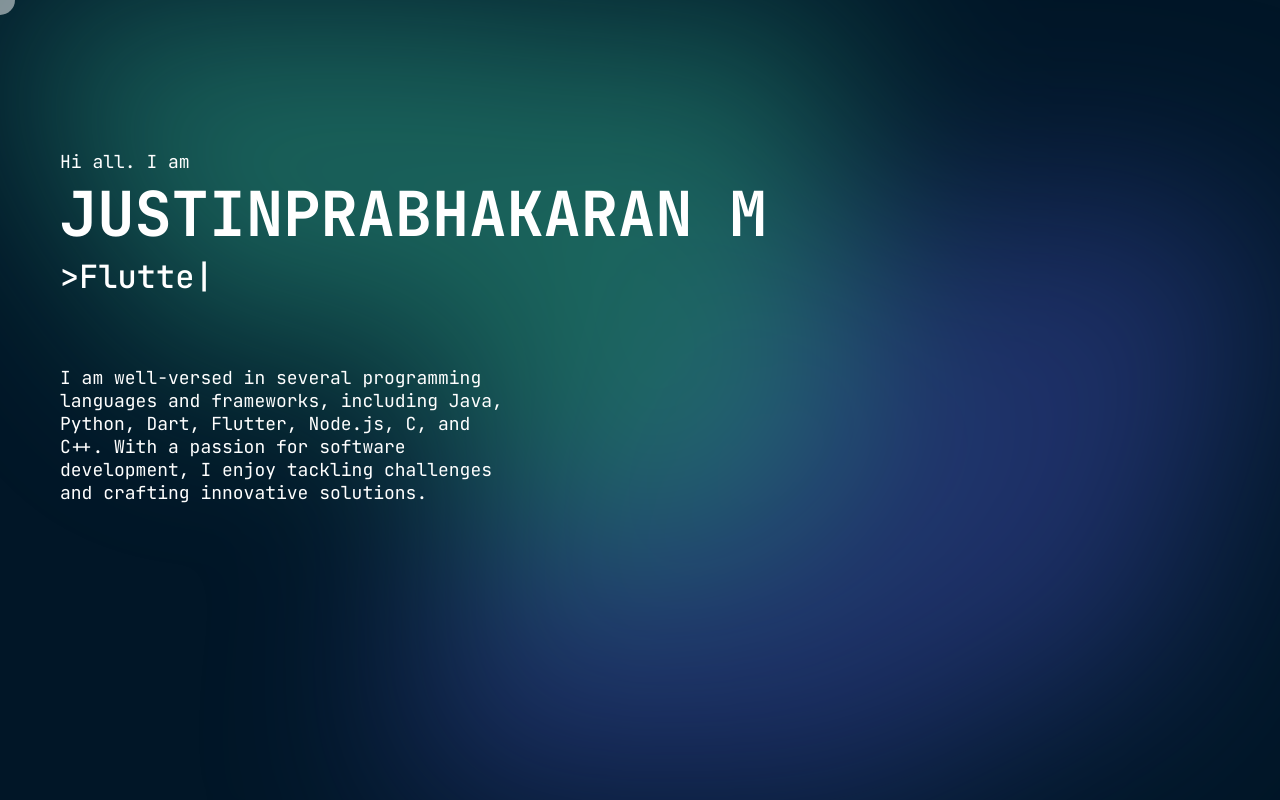
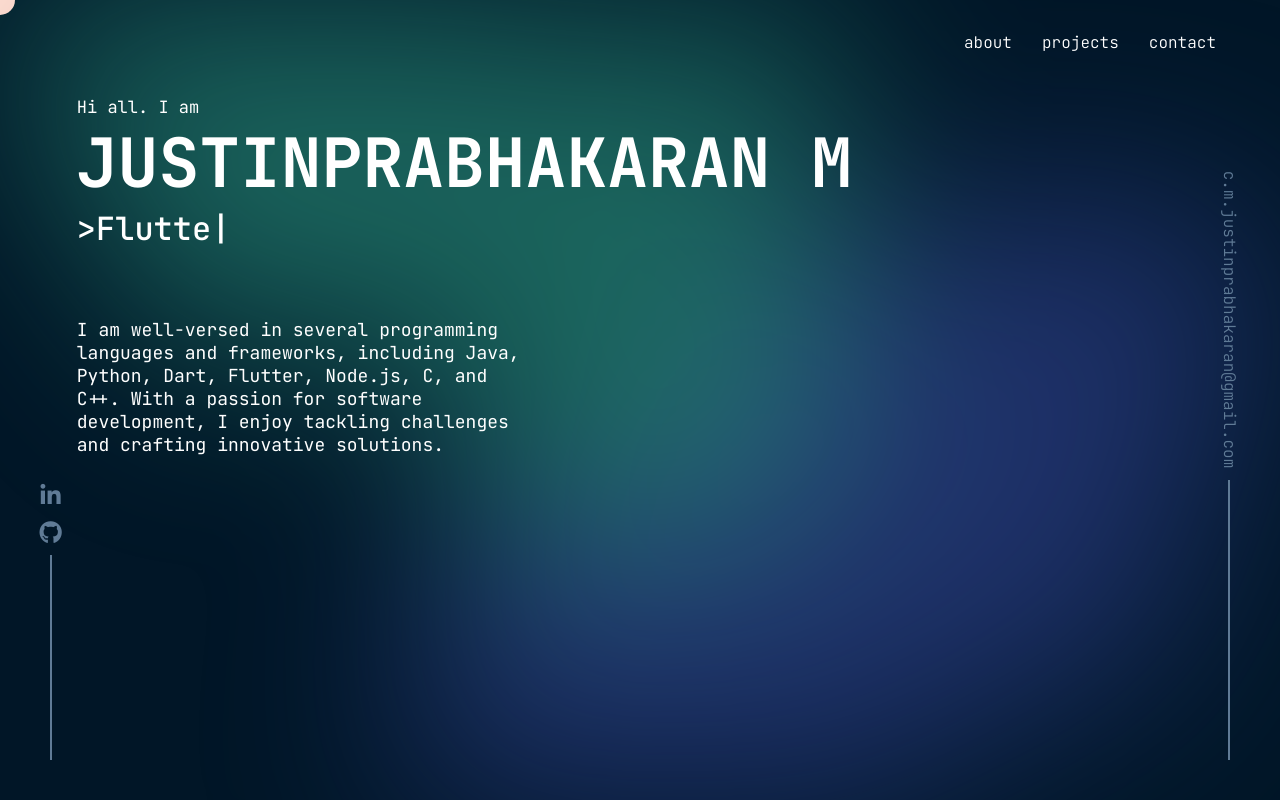
Before and after one commit to justin-prabhakaran/portfolio-react, a React (Vite) app: page / in a window 1280 px wide. Built offline with nearby package versions, Linux system fonts and the light colour scheme.

Commit message:
Left,Right Icons &&Nav Added

```diff
--- a/src/App.css
+++ b/src/App.css
@@ -3,7 +3,6 @@
 /* * {
     cursor: none;
 } */
-
 body {
     margin: 0;
     padding: 0;
@@ -25,14 +24,15 @@
     background-position: center;
     background-size: cover;
     filter: blur(100px);
-    z-index: -1;
+    z-index: -2;
+
 }
 
+.content {
+    padding-top: 12vh;
+    padding-left: 6vw;
+    z-index: 1;
 
-
-.content {
-    padding-top: 150px;
-    padding-left: 60px;
 }
 
 .intro p {
@@ -42,14 +42,19 @@
 
 #hi-intro {
     color: white;
-    font-size: 18px;
+    font-size: 17px;
 }
 
 #name {
-    font-size: 62px;
+    font-size: 68px;
     font-weight: bold;
     color: white;
     display: inline;
+    transition: all 0.2s;
+}
+
+#name:hover {
+    font-size: 75px;
 }
 
 #roles {
@@ -64,12 +69,112 @@
 }
 
 .cursor {
-    background-color: rgba(255, 255, 255, 0.5);
+    background-color: white;
     width: 30px;
     height: 30px;
     border-radius: 50%;
     pointer-events: none;
     position: absolute;
-    pointer-events: none;
-    transition:all 100ms linear;
+    mix-blend-mode: difference;
+
+    transition: all 100ms linear;
+    z-index: 9999;
+
 }
+
+.left-icons {
+    position: absolute;
+    bottom: 5vh;
+    left: 2vw;
+    display: flex;
+    flex-direction: column;
+    align-items: center;
+    justify-content: center;
+    z-index: 1;
+    /* Ensure icons are above the background */
+}
+
+.left-icons .icons {
+    display: flex;
+    flex-direction: column;
+    align-items: center;
+    width: 50px;
+}
+
+.left-icons .icon {
+    color: #607B96;
+    font-size: 23px;
+    padding-bottom: 7px;
+    transition: all 0.2s;
+}
+
+.left-icons .icon:hover {
+    transform: scale(1.4);
+}
+
+.left-icons .line {
+    padding-top: 5px;
+    width: 2px;
+    height: 200px;
+    background-color: #607B96;
+}
+
+.right-icons {
+    position: absolute;
+    bottom: 5vh;
+    right: 2vw;
+    display: flex;
+    flex-direction: column;
+    align-items: center;
+    justify-content: center;
+    z-index: 1;
+}
+
+.right-icons .email {
+    font-weight: 300;
+    display: inline-flex;
+    flex-direction: column;
+    align-items: center;
+    width: 50px;
+    color: #607B96;
+    transform: rotate(90deg);
+    transition: all 0.2s;
+}
+
+.right-icons .email:hover {
+    font-size: 18px;
+    font-weight: 700;
+}
+
+.right-icons .line {
+    margin-top: 150px;
+    width: 2px;
+    height: 35vh;
+    background-color: #607B96;
+}
+
+.nav-content {
+    position: absolute;
+    top: 2vh;
+    right: 5vw;
+    z-index: 1;
+}
+
+.nav-content .nav-ul {
+    list-style: none;
+    display: flex;
+    color: white;
+}
+
+.nav-ul .nav-li {
+    font-weight: 300;
+
+    padding-left: 30px;
+    font-size: 16px;
+    transition: all 0.2s;
+}
+
+.nav-ul .nav-li:hover {
+    font-weight: 700;
+    transform: scale(1.25);
+}
--- a/src/App.jsx
+++ b/src/App.jsx
@@ -2,10 +2,17 @@
 // import { motion } from 'framer-motion';
 import "./App.css";
 import { ReactTyped } from "react-typed";
+import LinkedInIcon from "./components/icons/LinkedInIcon";
+import GitHubIcon from "./components/icons/GitHubIcon";
 
 function App() {
   const [mousePos, setMousePos] = useState({ x: 0, y: 0 });
-  const [cursorVariant, setcursorVariant] = useState('default');
+  const [cursorVariant, setCursorVariant] = useState('default');
+
+  // const [isLinkedIconHovered, setLinkedIconHovered] = useState(false);
+  // const [isGitHubIconHovered, setGitHubIconHovered] = useState(false);
+  const [isEmailHovered, setEmailHovered] = useState(false)
+
   useEffect(() => {
     const mouseMove = (e) => {
       setMousePos({
@@ -24,7 +31,7 @@
   const variants = {
     'default': {
       top: mousePos.y - 15,
-      left: mousePos.x - 15
+      left: mousePos.x - 15,
     },
 
     'text': {
@@ -52,18 +59,109 @@
         </motion.div> */}
 
         <div className={`cursor ${cursorVariant}`} style={variants[cursorVariant]}></div>
+
+        <div className="nav-content">
+          <ul className="nav-ul">
+            <li className="nav-li"
+              onMouseEnter={() => {
+                setCursorVariant('text');
+              }}
+
+              onMouseLeave={() => {
+                setCursorVariant('default')
+              }}
+
+            >about</li>
+            <li className="nav-li"
+              onMouseEnter={() => {
+                setCursorVariant('text');
+              }}
+
+              onMouseLeave={() => {
+                setCursorVariant('default')
+              }}
+            >projects</li>
+            <li className="nav-li"
+
+
+              onMouseEnter={() => {
+                setCursorVariant('text');
+              }}
+
+              onMouseLeave={() => {
+                setCursorVariant('default')
+              }}>contact</li>
+          </ul>
+        </div>
+
+
+
+        <div className="left-icons">
+          <div className="icons">
+            <div
+              className="icon"
+
+              onMouseEnter={() => {
+                setCursorVariant("text");
+                // setLinkedIconHovered(true);
+              }}
+              onMouseLeave={() => {
+                setCursorVariant("default");
+                // setLinkedIconHovered(false);
+              }}
+            >
+              <LinkedInIcon />
+            </div>
+            <div
+              className="icon"
+              onMouseEnter={() => {
+                setCursorVariant("text");
+                // setGitHubIconHovered(true);
+              }}
+              onMouseLeave={() => {
+                setCursorVariant("default");
+                // setGitHubIconHovered(false);
+              }}
+            >
+              <GitHubIcon />
+            </div>
+          </div>
+          <div className="line"></div>
+        </div>
+        <div className="right-icons">
+          <div
+            className="email"
+            onMouseEnter={() => {
+              setCursorVariant("text");
+              setEmailHovered(true);
+            }}
+            onMouseLeave={() => {
+              setCursorVariant("default");
+              setEmailHovered(false);
+            }}
+          >
+            c.m.justinprabhakaran@gmail.com
+          </div>
+          <div className="line" style={
+            {
+              marginTop: isEmailHovered ? 162 : 150,
+            }
+          }></div>
+        </div>
+
+
         <div className="content">
           <div className="intro">
             <div id="hi-intro">Hi all. I am</div>
             <div
               onMouseEnter={
                 () => {
-                  setcursorVariant('text');
+                  setCursorVariant('text');
                 }
               }
               onMouseLeave={
                 () => {
-                  setcursorVariant('default');
+                  setCursorVariant('default');
                 }
               }
               id="name"
--- /dev/null
+++ b/src/components/icons/GitHubIcon.jsx
@@ -0,0 +1,10 @@
+import '@fortawesome/fontawesome-free/css/all.min.css';
+
+
+function GitHubIcon() {
+    return (
+        <i className="fa-brands fa-github"></i>
+    )
+}
+
+export default GitHubIcon
--- /dev/null
+++ b/src/components/icons/LinkedInIcon.jsx
@@ -0,0 +1,10 @@
+import '@fortawesome/fontawesome-free/css/all.min.css';
+
+
+function LinkedInIcon() {
+    return (
+        <i className="fa-brands fa-linkedin-in"></i>
+    )
+}
+
+export default LinkedInIcon
```
Also changed, not shown: package.json (+7 -0 lines), 1 other file (tests, documents, lock files or other folders).
